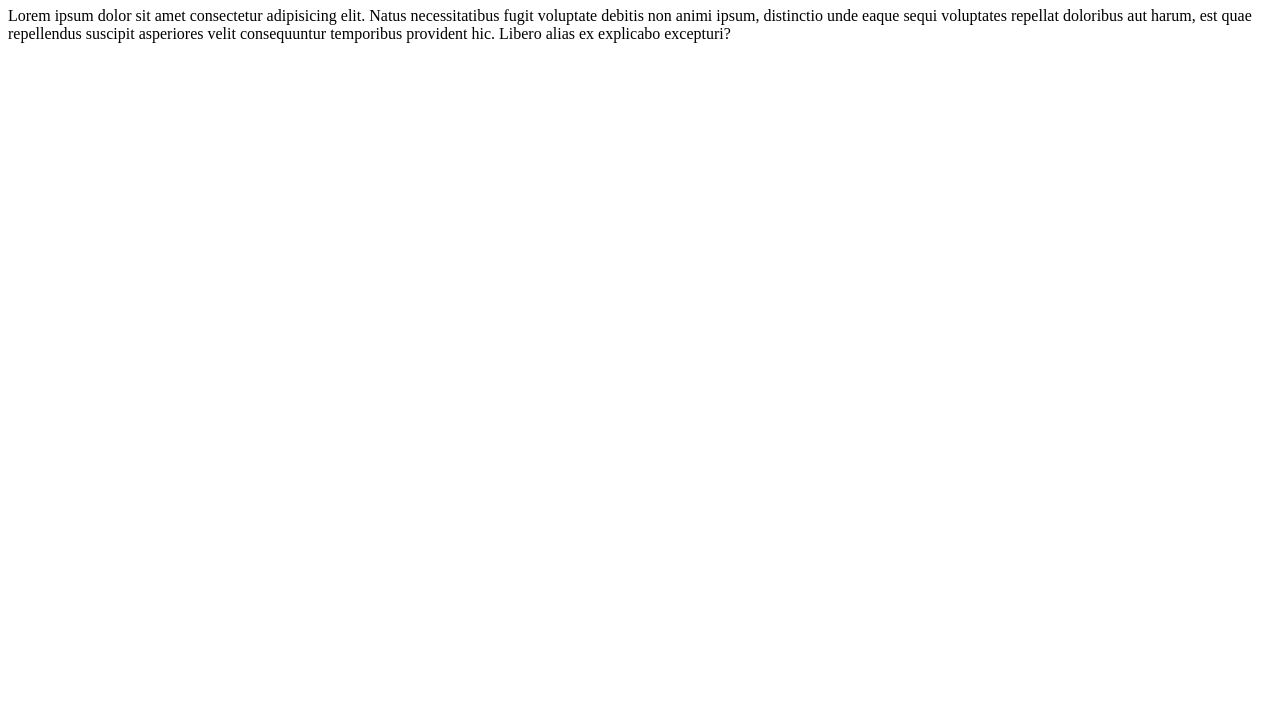
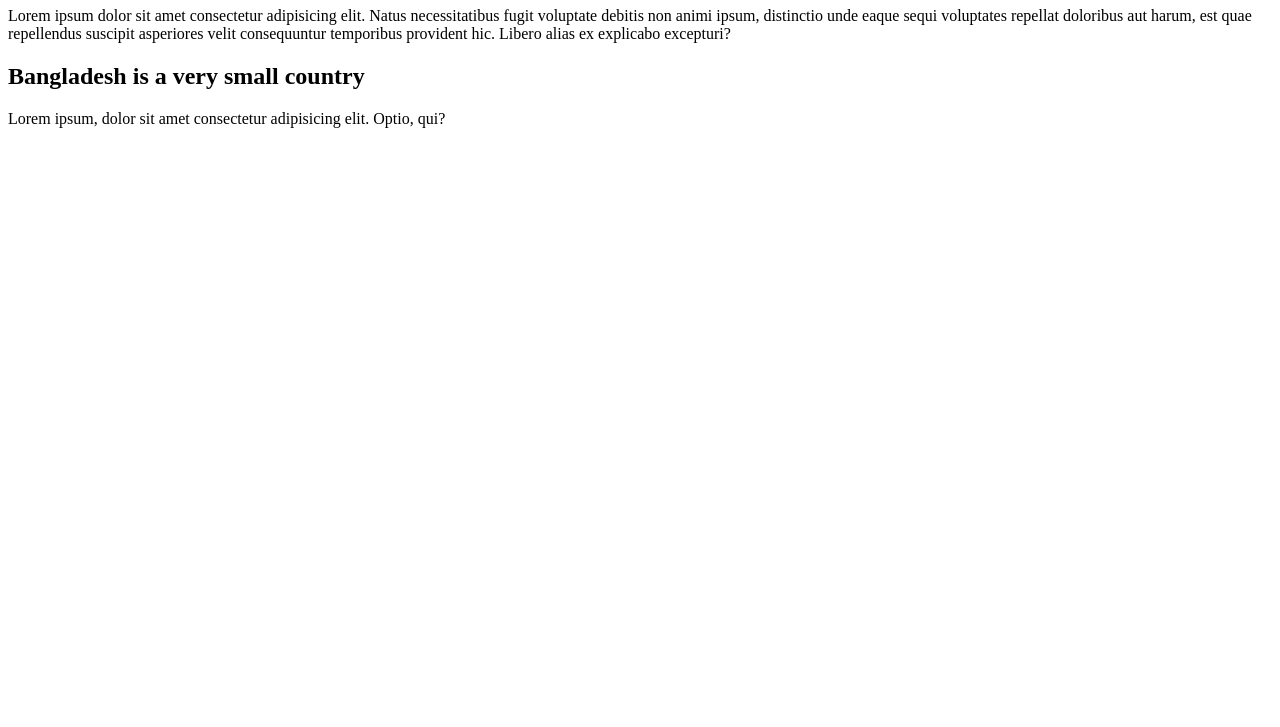
Before and after one commit to alaminhossain12/git-bash-error, a plain HTML site: page index.html in a window 1280 px wide. Shown: the part 73-800 px from the top of the page. Drawn offline with Linux system fonts and the light colour scheme.

Commit message:
header parts

```diff
--- a/index.html
+++ b/index.html
@@ -13,5 +13,9 @@
     <h1>Hello World</h1>
     <p>Lorem ipsum dolor sit amet consectetur adipisicing elit. Natus necessitatibus fugit voluptate debitis non animi ipsum, distinctio unde eaque sequi voluptates repellat doloribus aut harum, est quae repellendus suscipit asperiores velit consequuntur temporibus provident hic. Libero alias ex explicabo excepturi?</p>
   </div>
+  <div>
+    <h2>Bangladesh is a very small country</h2>
+    <p>Lorem ipsum, dolor sit amet consectetur adipisicing elit. Optio, qui?</p>
+  </div>
 </body>
 </html>
```
